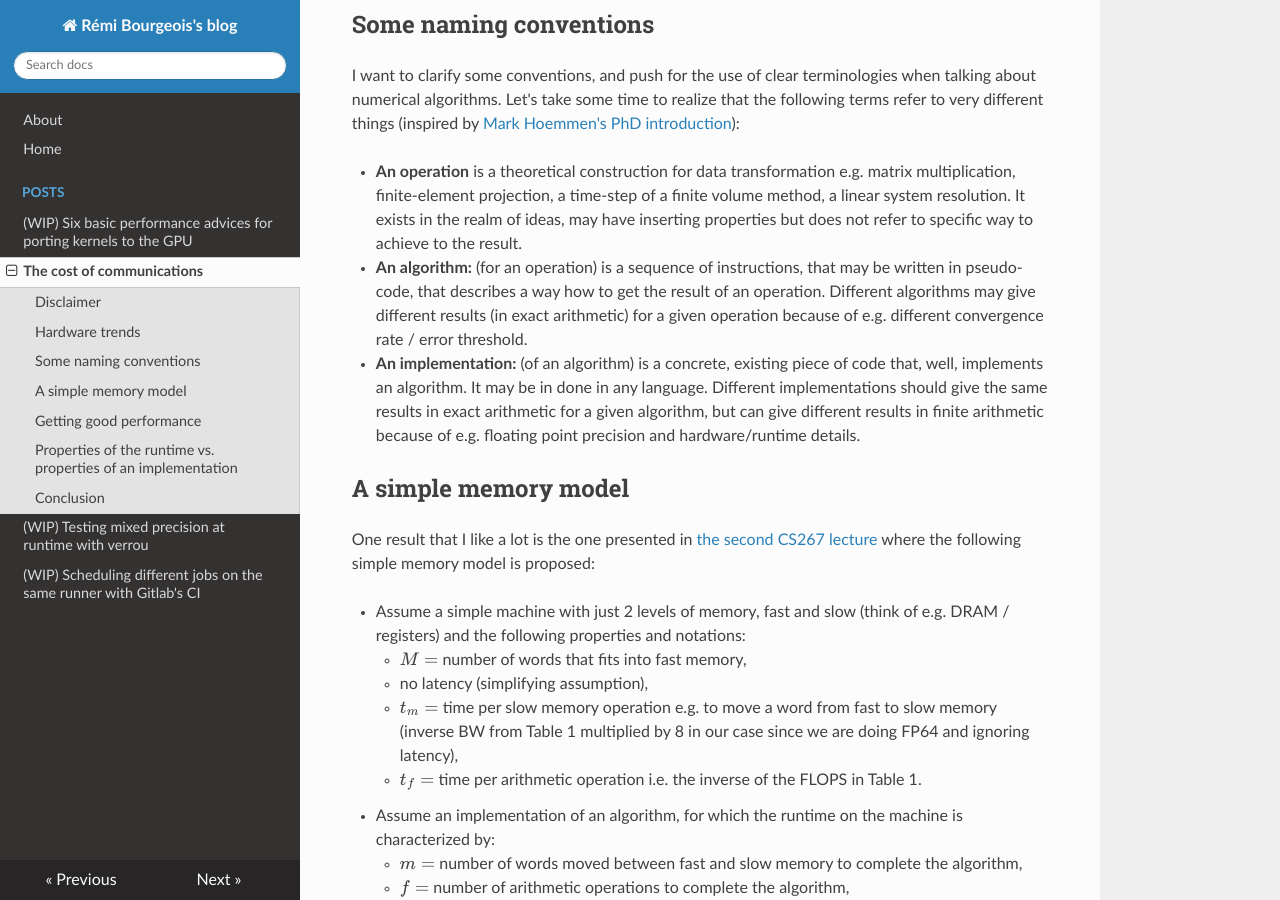
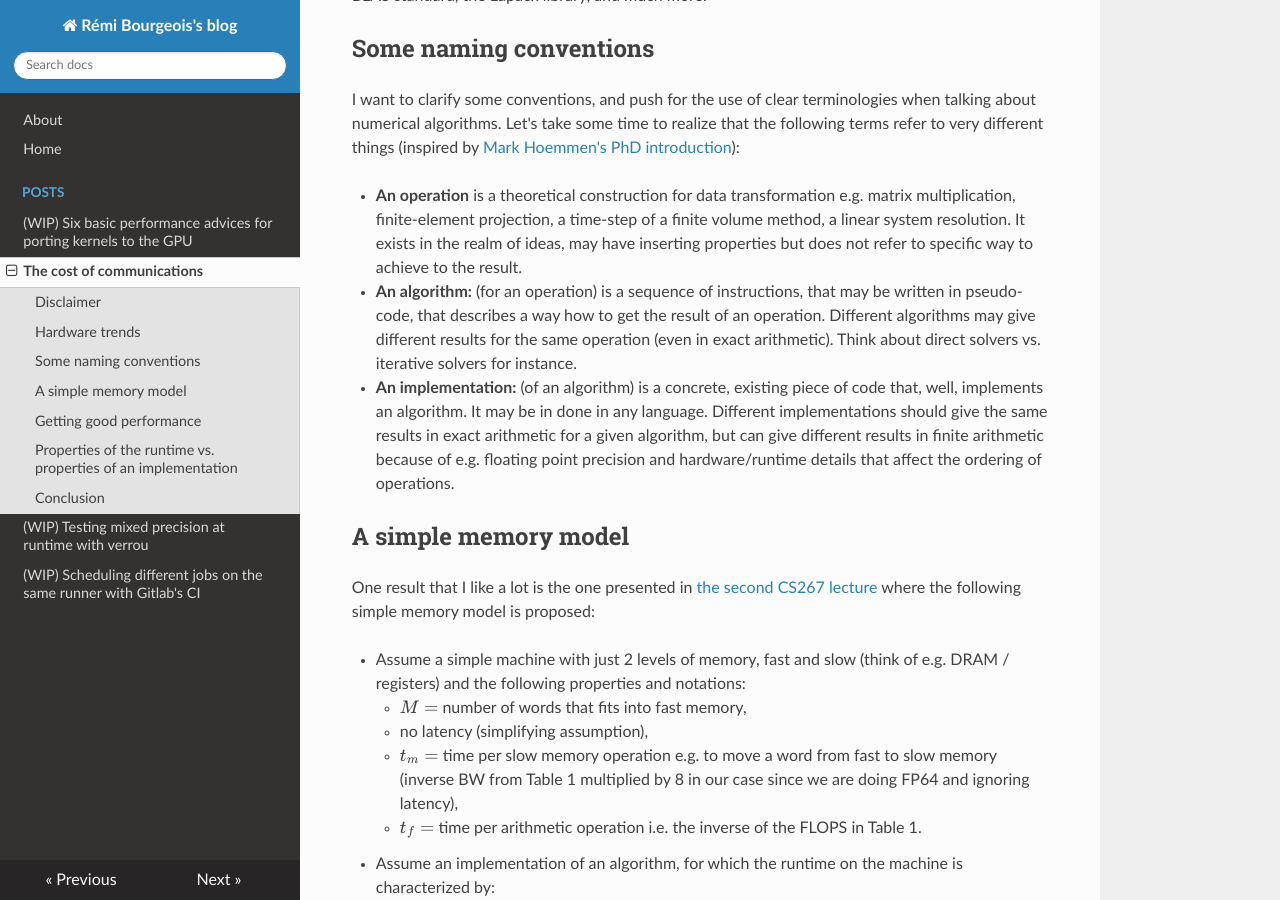
Before and after one commit to rbourgeois33/rbourgeois33.github.io, an MkDocs documentation site: the page built from docs/posts/post2.md, in a window 1280 px wide and 900 px high, scrolled down 1989 px. Built offline with MkDocs 1.6.1, drawn with Linux system fonts in a browser that asks for light colours; nearby versions of some CDN libraries; some of the changed text lies outside the part shown.

Commit message:
add update timing

```diff
--- a/docs/posts/post2.md
+++ b/docs/posts/post2.md
@@ -31,8 +33,8 @@ As we can see, the FPL has been varying between 50 and 100. This is really large
 I want to clarify some conventions, and push for the use of clear terminologies when talking about numerical algorithms. Let's take some time to realize that the following terms refer to very different things (inspired by [Mark Hoemmen's PhD introduction](https://www2.eecs.berkeley.edu/Pubs/TechRpts/2010/EECS-2010-37.pdf)):
 
 - **An operation** is a theoretical construction for data transformation e.g. matrix multiplication, finite-element projection, a time-step of a finite volume method, a linear system resolution. It exists in the realm of ideas, may have inserting properties but does not refer to specific way to achieve to the result.
-- **An algorithm:** (for an operation) is a sequence of instructions, that may be written in pseudo-code, that describes a way how to get the result of an operation. Different algorithms may give different results (in exact arithmetic) for a given operation because of e.g. different convergence rate / error threshold.
-- **An implementation:** (of an algorithm) is a concrete, existing piece of code that, well, implements an algorithm. It may be in done in any language. Different implementations should give the same results in exact arithmetic for a given algorithm, but can give different results in finite arithmetic because of e.g. floating point precision and hardware/runtime details.
+- **An algorithm:** (for an operation) is a sequence of instructions, that may be written in pseudo-code, that describes a way how to get the result of an operation. Different algorithms may give different results for the same operation (even in exact arithmetic). Think about direct solvers vs. iterative solvers for instance.
+- **An implementation:** (of an algorithm) is a concrete, existing piece of code that, well, implements an algorithm. It may be in done in any language. Different implementations should give the same results in exact arithmetic for a given algorithm, but can give different results in finite arithmetic because of e.g. floating point precision and hardware/runtime details that affect the ordering of operations.
 
 ## A simple memory model
 
--- a/mkdocs.yml
+++ b/mkdocs.yml
@@ -18,3 +18,9 @@ markdown_extensions:
       generic: true  # allows inline $...$ and display $$...$$ math
 extra_javascript:
   - https://cdnjs.cloudflare.com/ajax/libs/mathjax/3.2.2/es5/tex-mml-chtml.js
+
+plugins:
+  - search
+  - git-revision-date-localized:
+      type: timeago  # or "full" for full date format
+      fallback_to_build_date: true
```
Also changed, not shown: other parts of docs/posts/post2.md (+3 -1 lines), docs/posts/post1.md (+1 -0 lines).
